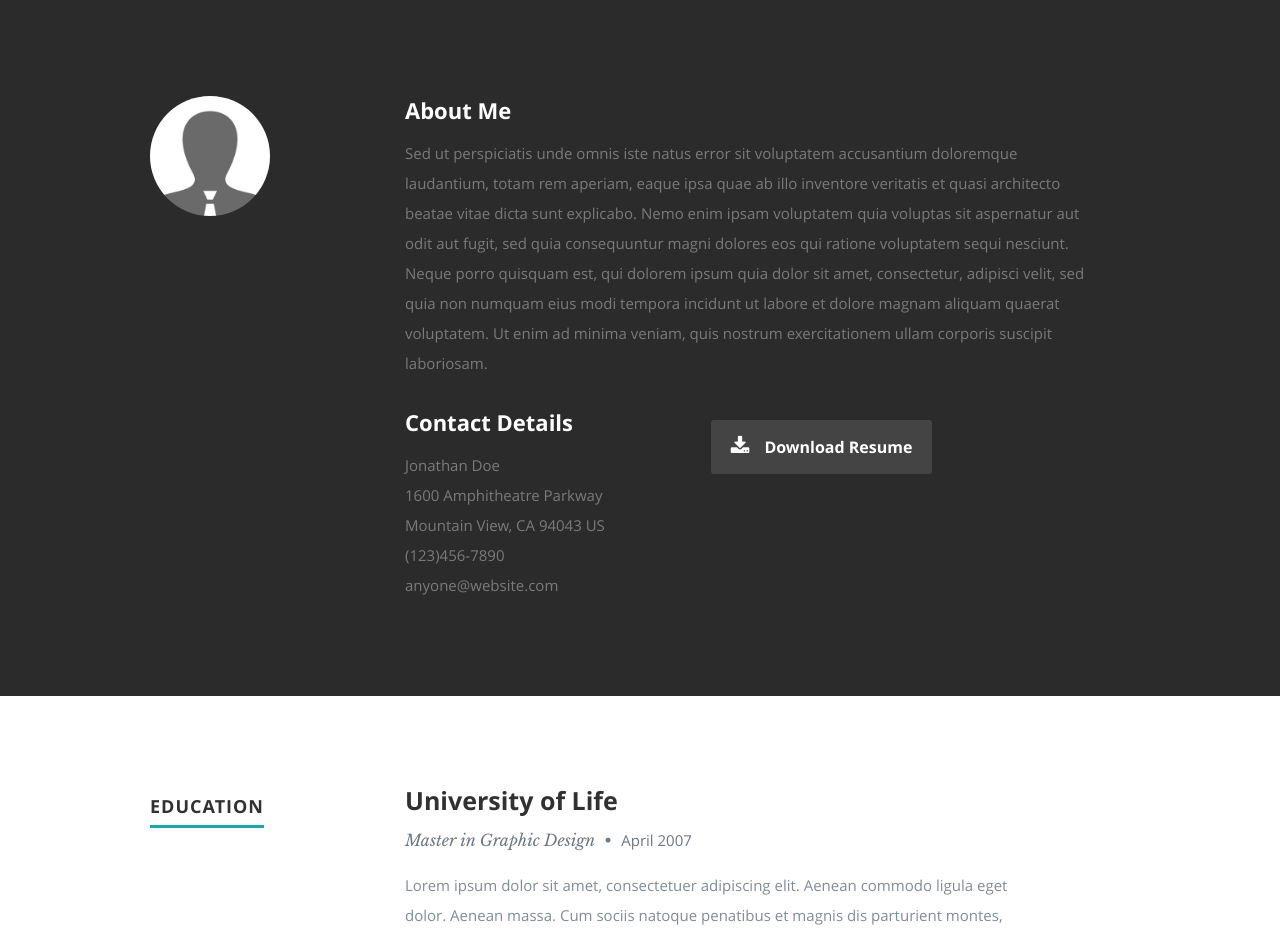
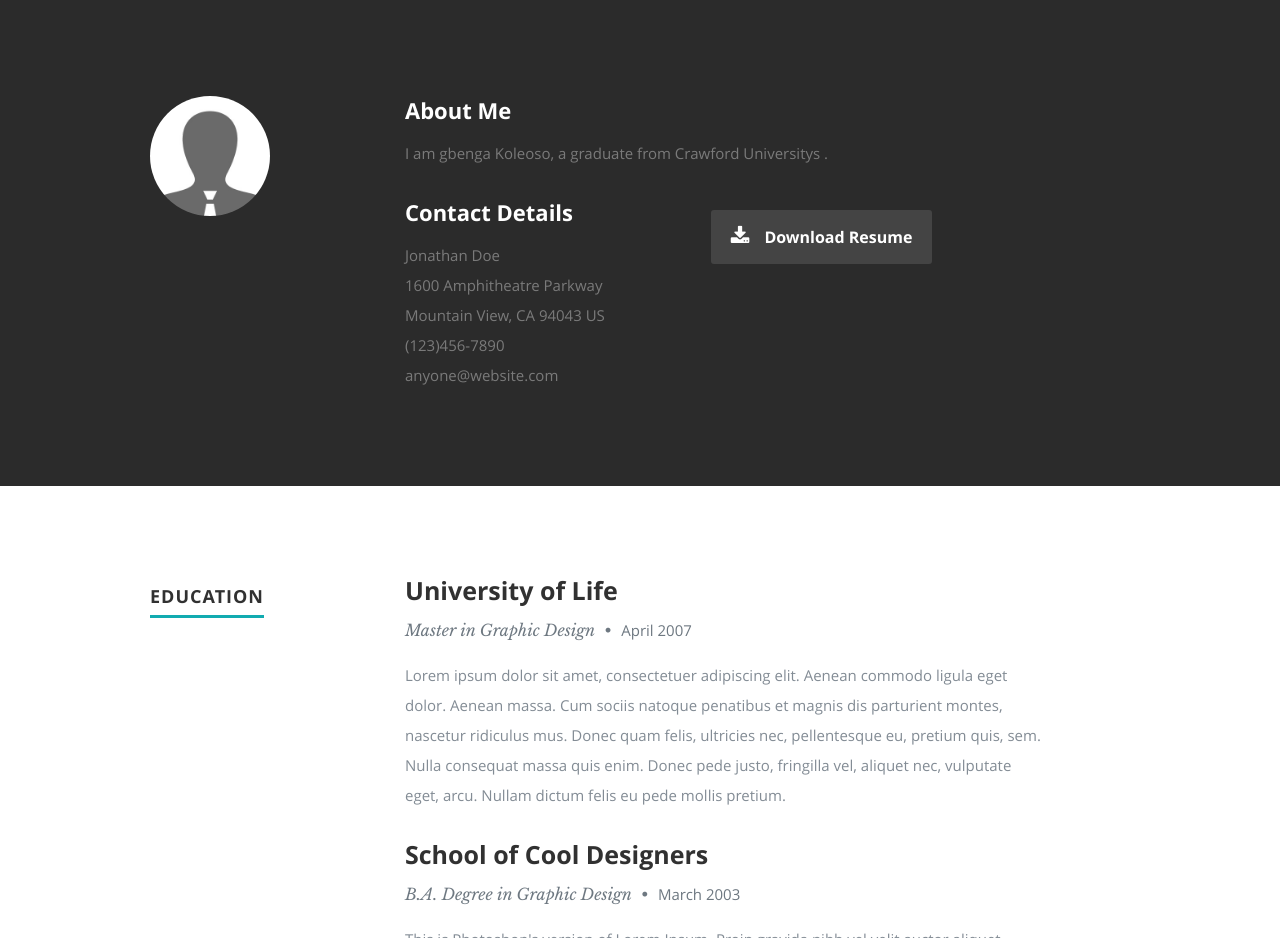
Before and after one commit to GbengaFX/Azure-Cloud-Resume-Challenge, a plain HTML site: page index.html in a window 1280 px wide. Shown: the part 800-1738 px from the top of the page. Drawn offline with nearby package versions, Linux system fonts and the light colour scheme.

Commit message:
ResumeChallenge

```diff
--- a/index.html
+++ b/index.html
@@ -96,12 +96,7 @@
 
             <h2>About Me</h2>
 
-            <p>Sed ut perspiciatis unde omnis iste natus error sit voluptatem accusantium doloremque laudantium, totam rem aperiam,
-            eaque ipsa quae ab illo inventore veritatis et quasi architecto beatae vitae dicta sunt explicabo. Nemo enim ipsam
-            voluptatem quia voluptas sit aspernatur aut odit aut fugit, sed quia consequuntur magni dolores eos qui ratione
-            voluptatem sequi nesciunt. Neque porro quisquam est, qui dolorem ipsum quia dolor sit amet, consectetur, adipisci velit,
-            sed quia non numquam eius modi tempora incidunt ut labore et dolore magnam aliquam quaerat voluptatem.
-            Ut enim ad minima veniam, quis nostrum exercitationem ullam corporis suscipit laboriosam.
+            <p>I am gbenga Koleoso, a graduate from Crawford Universitys .
             </p>
 
             <div class="row">
```
